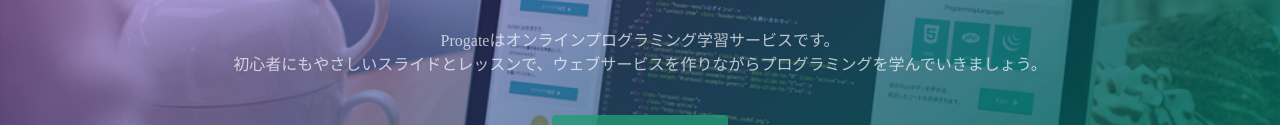
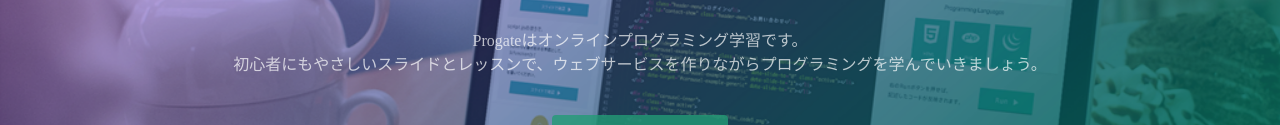
Before and after one commit to kouhirotoku/-, a plain HTML site: page index.html in a window 1280 px wide. Shown: the part 317-442 px from the top of the page. Drawn offline with Linux system fonts and the light colour scheme.

Commit message:
Update index.html

```diff
--- a/index.html
+++ b/index.html
@@ -24,7 +24,7 @@
   <div class="top-wrapper">
     <div class="container">
       <h1>LEARN TO CODE.<br>LEARN TO BE CREATIVE.</h1>
-      <p>Progateはオンラインプログラミング学習サービスです。<br>初心者にもやさしいスライドとレッスンで、ウェブサービスを作りながらプログラミングを学んでいきましょう。</p>
+      <p>Progateはオンラインプログラミング学習です。<br>初心者にもやさしいスライドとレッスンで、ウェブサービスを作りながらプログラミングを学んでいきましょう。</p>
       <div class="btn-wrapper">
         <a href="#" class="btn signup">新規登録はこちら</a>
         <p>or</p>
```
